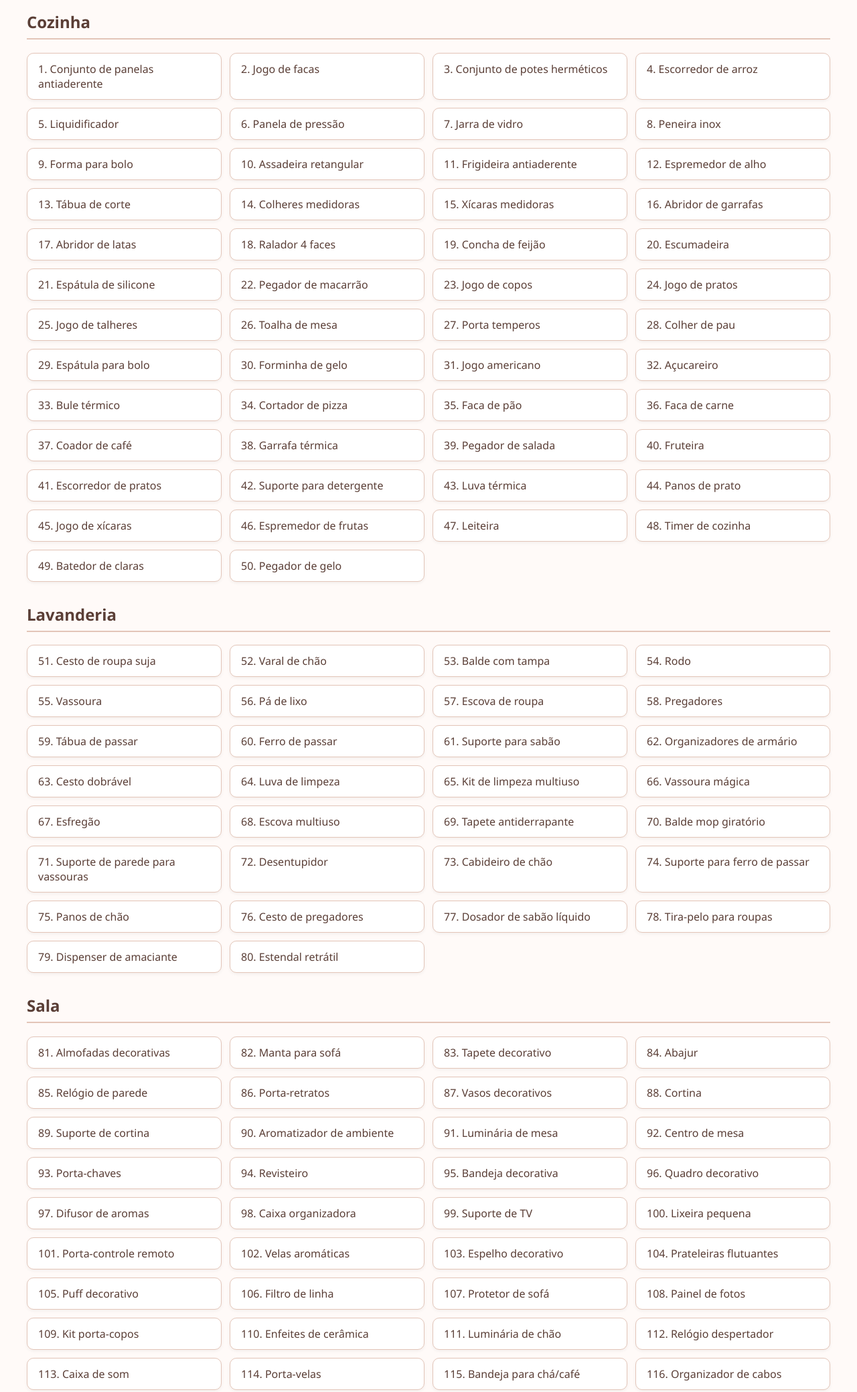
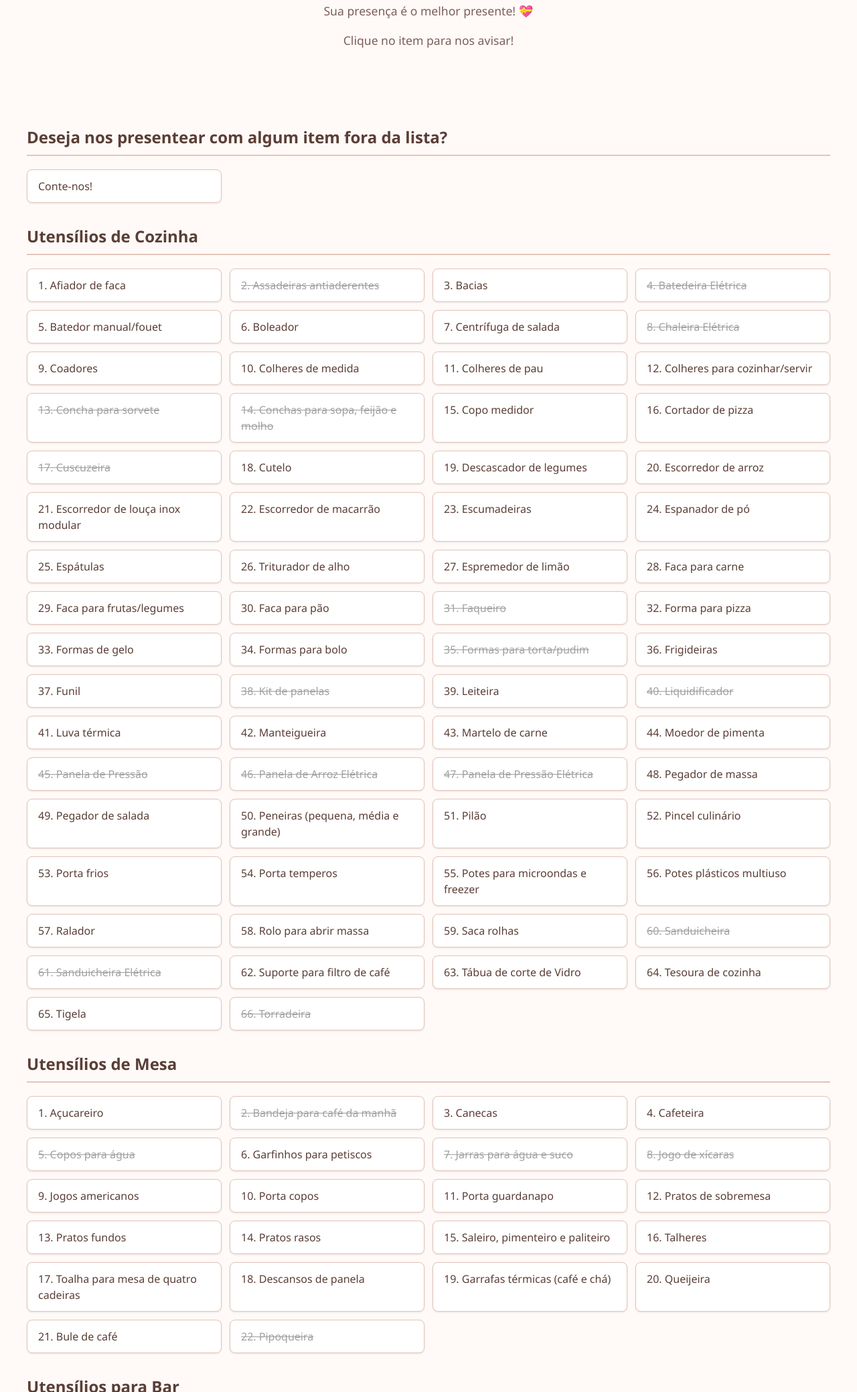
Before and after one commit to MatheusCastro13/cha-de-panela, a plain HTML site: page listadepresentes.html in a window 1280 px wide. Shown: the part 220-2299 px from the top of the page at 67% size. Drawn offline with Linux system fonts and the light colour scheme.

Commit message:
riscando itens

```diff
--- a/listadepresentes.html
+++ b/listadepresentes.html
@@ -2,25 +2,41 @@
 <html lang="pt-br">
 <head>
 <meta charset="UTF-8" />
-  <meta name="viewport" content="width=device-width, initial-scale=1.0"/>
+<meta name="viewport" content="width=device-width, initial-scale=1.0" />
 <title>Lista de Presentes - Dara & Matheus</title>
 <style>
 body {
 	font-family: 'Segoe UI', sans-serif;
 	margin: 0;
-      padding: 0;
 	background-color: #fffaf8;
 	color: #5a3e36;
+	line-height: 1.5;
+}
+
+.back-btn {
+	display: inline-block;
+	margin: 1rem;
+	font-weight: bold;
+	text-decoration: none;
+	color: #5a3e36;
+	border: 2px solid #5a3e36;
+	padding: 0.4rem 0.8rem;
+	border-radius: 6px;
+	transition: background 0.3s, color 0.3s;
+}
+
+.back-btn:hover {
+	background: #5a3e36;
+	color: #fffaf8;
 }
 
 header {
 	text-align: center;
-      padding: 2rem 1rem 1rem;
+	padding: 2rem 1rem;
 }
 
 header h1 {
 	font-size: 2rem;
-      margin-bottom: 0.5rem;
 }
 
 header p {
@@ -29,13 +45,13 @@
 }
 
 section {
-      padding: 2rem 1rem;
+	padding: 1rem;
 	max-width: 1200px;
 	margin: auto;
 }
 
 h2 {
-      font-size: 1.5rem;
+	font-size: 1.25rem;
 	margin-top: 2rem;
 	border-bottom: 2px solid #e3c5b8;
 	padding-bottom: 0.5rem;
@@ -43,7 +59,7 @@
 
 ul {
 	display: grid;
-      grid-template-columns: repeat(auto-fit, minmax(250px, 1fr));
+	grid-template-columns: 1fr;
 	gap: 0.75rem;
 	list-style: none;
 	padding: 0;
@@ -51,246 +67,291 @@
 }
 
 li {
-      background-color: #fff;
+	background: #fff;
 	border: 1px solid #e3c5b8;
 	padding: 0.75rem 1rem;
-      border-radius: 10px;
-      box-shadow: 0 2px 5px rgba(0,0,0,0.05);
+	border-radius: 8px;
+	box-shadow: 0 1px 3px rgba(0, 0, 0, 0.1);
 }
 
-    @media (max-width: 600px) {
+li a {
+	display: block;
+	text-decoration: none;
+	color: inherit;
+}
+
+@media ( min-width : 600px) {
+	ul {
+		grid-template-columns: repeat(2, 1fr);
+	}
 	header h1 {
+		font-size: 2.25rem;
+	}
+}
+
+@media ( min-width : 900px) {
+	ul {
+		grid-template-columns: repeat(3, 1fr);
+	}
+	h2 {
 		font-size: 1.5rem;
 	}
+}
+
+@media ( min-width : 1200px) {
+	ul {
+		grid-template-columns: repeat(4, 1fr);
+	}
+	section {
+		padding: 2rem;
+	}
+	header {
+		padding: 3rem 1rem 2rem;
+	}
+}
+
+.claimed {
+	color: #a0a0a0;
+	text-decoration: line-through;
+	cursor: default;
+}
+
+.claimed:hover {
+	background: none;
 }
 </style>
 </head>
 <body>
+	<a href="index.html" class="back-btn">← Voltar</a>
 	<header>
 		<h1>Lista de Presentes</h1>
-    <p>Ficaremos muito felizes com qualquer presente 💝</p>
+		<p>Sua presença é o melhor presente! 💝</p>
+		<p>Clique no item para nos avisar!</p>
 	</header>
 
-  <section>
-    <h2>Cozinha</h2>
-    <ul>
-      <li>1. Conjunto de panelas antiaderente</li>
-      <li>2. Jogo de facas</li>
-      <li>3. Conjunto de potes herméticos</li>
-      <li>4. Escorredor de arroz</li>
-      <li>5. Liquidificador</li>
-      <li>6. Panela de pressão</li>
-      <li>7. Jarra de vidro</li>
-      <li>8. Peneira inox</li>
-      <li>9. Forma para bolo</li>
-      <li>10. Assadeira retangular</li>
-      <li>11. Frigideira antiaderente</li>
-      <li>12. Espremedor de alho</li>
-      <li>13. Tábua de corte</li>
-      <li>14. Colheres medidoras</li>
-      <li>15. Xícaras medidoras</li>
-      <li>16. Abridor de garrafas</li>
-      <li>17. Abridor de latas</li>
-      <li>18. Ralador 4 faces</li>
-      <li>19. Concha de feijão</li>
-      <li>20. Escumadeira</li>
-      <li>21. Espátula de silicone</li>
-      <li>22. Pegador de macarrão</li>
-      <li>23. Jogo de copos</li>
-      <li>24. Jogo de pratos</li>
-      <li>25. Jogo de talheres</li>
-      <li>26. Toalha de mesa</li>
-      <li>27. Porta temperos</li>
-      <li>28. Colher de pau</li>
-      <li>29. Espátula para bolo</li>
-      <li>30. Forminha de gelo</li>
-      <li>31. Jogo americano</li>
-      <li>32. Açucareiro</li>
-      <li>33. Bule térmico</li>
-      <li>34. Cortador de pizza</li>
-      <li>35. Faca de pão</li>
-      <li>36. Faca de carne</li>
-      <li>37. Coador de café</li>
-      <li>38. Garrafa térmica</li>
-      <li>39. Pegador de salada</li>
-      <li>40. Fruteira</li>
-      <li>41. Escorredor de pratos</li>
-      <li>42. Suporte para detergente</li>
-      <li>43. Luva térmica</li>
-      <li>44. Panos de prato</li>
-      <li>45. Jogo de xícaras</li>
-      <li>46. Espremedor de frutas</li>
-      <li>47. Leiteira</li>
-      <li>48. Timer de cozinha</li>
-      <li>49. Batedor de claras</li>
-      <li>50. Pegador de gelo</li>
-    </ul>
+	<section id="gift-list"></section>
 
-    <h2>Lavanderia</h2>
-    <ul>
-      <li>51. Cesto de roupa suja</li>
-      <li>52. Varal de chão</li>
-      <li>53. Balde com tampa</li>
-      <li>54. Rodo</li>
-      <li>55. Vassoura</li>
-      <li>56. Pá de lixo</li>
-      <li>57. Escova de roupa</li>
-      <li>58. Pregadores</li>
-      <li>59. Tábua de passar</li>
-      <li>60. Ferro de passar</li>
-      <li>61. Suporte para sabão</li>
-      <li>62. Organizadores de armário</li>
-      <li>63. Cesto dobrável</li>
-      <li>64. Luva de limpeza</li>
-      <li>65. Kit de limpeza multiuso</li>
-      <li>66. Vassoura mágica</li>
-      <li>67. Esfregão</li>
-      <li>68. Escova multiuso</li>
-      <li>69. Tapete antiderrapante</li>
-      <li>70. Balde mop giratório</li>
-      <li>71. Suporte de parede para vassouras</li>
-      <li>72. Desentupidor</li>
-      <li>73. Cabideiro de chão</li>
-      <li>74. Suporte para ferro de passar</li>
-      <li>75. Panos de chão</li>
-      <li>76. Cesto de pregadores</li>
-      <li>77. Dosador de sabão líquido</li>
-      <li>78. Tira-pelo para roupas</li>
-      <li>79. Dispenser de amaciante</li>
-      <li>80. Estendal retrátil</li>
-    </ul>
+	<script>
+    (function() {
 
-    <h2>Sala</h2>
-    <ul>
-      <li>81. Almofadas decorativas</li>
-      <li>82. Manta para sofá</li>
-      <li>83. Tapete decorativo</li>
-      <li>84. Abajur</li>
-      <li>85. Relógio de parede</li>
-      <li>86. Porta-retratos</li>
-      <li>87. Vasos decorativos</li>
-      <li>88. Cortina</li>
-      <li>89. Suporte de cortina</li>
-      <li>90. Aromatizador de ambiente</li>
-      <li>91. Luminária de mesa</li>
-      <li>92. Centro de mesa</li>
-      <li>93. Porta-chaves</li>
-      <li>94. Revisteiro</li>
-      <li>95. Bandeja decorativa</li>
-      <li>96. Quadro decorativo</li>
-      <li>97. Difusor de aromas</li>
-      <li>98. Caixa organizadora</li>
-      <li>99. Suporte de TV</li>
-      <li>100. Lixeira pequena</li>
-      <li>101. Porta-controle remoto</li>
-      <li>102. Velas aromáticas</li>
-      <li>103. Espelho decorativo</li>
-      <li>104. Prateleiras flutuantes</li>
-      <li>105. Puff decorativo</li>
-      <li>106. Filtro de linha</li>
-      <li>107. Protetor de sofá</li>
-      <li>108. Painel de fotos</li>
-      <li>109. Kit porta-copos</li>
-      <li>110. Enfeites de cerâmica</li>
-      <li>111. Luminária de chão</li>
-      <li>112. Relógio despertador</li>
-      <li>113. Caixa de som</li>
-      <li>114. Porta-velas</li>
-      <li>115. Bandeja para chá/café</li>
-      <li>116. Organizador de cabos</li>
-      <li>117. Placa decorativa</li>
-      <li>118. Capa de almofada</li>
-      <li>119. Aparador de livros</li>
-      <li>120. Dispenser para petiscos</li>
-    </ul>
+    	'use strict';
 
-    <h2>Quarto</h2>
-    <ul>
-      <li>121. Jogo de lençol casal</li>
-      <li>122. Cobertor</li>
-      <li>123. Travesseiros</li>
-      <li>124. Colcha decorativa</li>
-      <li>125. Cortina para quarto</li>
-      <li>126. Abajur de cabeceira</li>
-      <li>127. Protetor de colchão</li>
-      <li>128. Fronhas</li>
-      <li>129. Tapete de quarto</li>
-      <li>130. Despertador</li>
-      <li>131. Prateleira para livros</li>
-      <li>132. Organizadores de gaveta</li>
-      <li>133. Porta-joias</li>
-      <li>134. Cesta decorativa</li>
-      <li>135. Espelho de parede</li>
-      <li>136. Cabideiro</li>
-      <li>137. Caixa para lembranças</li>
-      <li>138. Pendente de teto</li>
-      <li>139. Organizador de roupas</li>
-      <li>140. Luminária noturna</li>
-      <li>141. Porta-retrato triplo</li>
-      <li>142. Difusor de óleo essencial</li>
-      <li>143. Filtro de sonhos</li>
-      <li>144. Capa para colchão</li>
-      <li>145. Apoio de cabeça para cama</li>
-      <li>146. Capa para travesseiro</li>
-      <li>147. Organizador para sapatos</li>
-      <li>148. Almofada cervical</li>
-      <li>149. Prancha decorativa</li>
-      <li>150. Porta celular de cabeceira</li>
-      <li>151. Bandeja para cama</li>
-      <li>152. Lixeira pequena</li>
-      <li>153. Varal retrátil</li>
-      <li>154. Tábua de passar dobrável</li>
-      <li>155. Cortina blackout</li>
-      <li>156. Colchão inflável</li>
-      <li>157. Caixa de organização com tampa</li>
-      <li>158. Pufe para pés</li>
-      <li>159. Apoio lombar</li>
-      <li>160. Almofada de leitura</li>
-    </ul>
+    	const confirmedItems = [
+    		  "Utensílios de Cozinha|7",   // Chaleira Elétrica
+    		  "Utensílios de Cozinha|16",  // Cuscuzeira
+    		  "Utensílios de Cozinha|34",  // Formas para torta/pudim
+    		  "Utensílios de Cozinha|39",  // Liquidificador
+    		  "Utensílios de Cozinha|45",  // Panela de Arroz Elétrica
+    		  "Utensílios de Mesa|1",      // Bandeja para café da manhã
+    		  "Utensílios de Mesa|6",      // Jarras para água e suco
+    		  "Utensílios de Mesa|21",
+    		  "Área de Serviço e Limpeza|0",
+    		  "Utensílios de Cozinha|60",
+    		  "Utensílios para Bar|4",
+    		  "Área de Serviço e Limpeza|3",
+    		  "Utensílios de Cozinha|44",
+    		  "Utensílios de Cozinha|30",
+    		  "Utensílios de Mesa|4",
+    		  "Utensílios de Cozinha|46",
+    		  "Utensílios de Cozinha|3",
+    		  "Utensílios de Cozinha|1",
+    		  "Utensílios de Cozinha|59",
+    		  "Utensílios de Cozinha|13",
+    		  "Utensílios de Mesa|7",
+    		  "Utensílios de Cozinha|12",
+    		  "Utensílios de Cozinha|37",
+    		  "Utensílios de Cozinha|65"
 
-    <h2>Banheiro</h2>
-    <ul>
-      <li>161. Jogo de toalhas</li>
-      <li>162. Tapete antiderrapante</li>
-      <li>163. Cortina de box</li>
-      <li>164. Suporte de papel higiênico</li>
-      <li>165. Porta escova de dentes</li>
-      <li>166. Dispenser de sabonete líquido</li>
-      <li>167. Lixeira para banheiro</li>
-      <li>168. Suporte de shampoo</li>
-      <li>169. Toalhas de rosto</li>
-      <li>170. Escova sanitária</li>
-      <li>171. Suporte para toalhas</li>
-      <li>172. Cesto de lixo com pedal</li>
-      <li>173. Organizador de armário</li>
-      <li>174. Espelho pequeno</li>
-      <li>175. Tapete de pia</li>
-      <li>176. Saboneteira</li>
-      <li>177. Prateleira de canto</li>
-      <li>178. Ganchos adesivos</li>
-      <li>179. Aromatizador</li>
-      <li>180. Toalha de piso</li>
-      <li>181. Escova para unhas</li>
-      <li>182. Kit higiene</li>
-      <li>183. Porta algodão</li>
-      <li>184. Porta cotonete</li>
-      <li>185. Cortina de plástico decorada</li>
-      <li>186. Protetor de vaso</li>
-      <li>187. Organizador de maquiagem</li>
-      <li>188. Cesto de roupa íntima</li>
-      <li>189. Caixa organizadora</li>
-      <li>190. Sabonete líquido decorado</li>
-      <li>191. Suporte de secador</li>
-      <li>192. Tapete para box</li>
-      <li>193. Dispenser de álcool gel</li>
-      <li>194. Espelho com aumento</li>
-      <li>195. Toalha infantil (para visitas)</li>
-      <li>196. Suporte de escova e pasta</li>
-      <li>197. Aromatizador de varetas</li>
-      <li>198. Organizador de banheiro</li>
-      <li>199. Porta-toalha de bancada</li>
-      <li>200. Kit sabonetes decorativos</li>
-    </ul>
-  </section>
+    		];
+
+    	const lists = {
+    	        "Utensílios de Cozinha": [
+    	          "Afiador de faca",
+    	          "Assadeiras antiaderentes",
+    	          "Bacias",
+    	          "Batedeira Elétrica",
+    	          "Batedor manual/fouet",
+    	          "Boleador",
+    	          "Centrífuga de salada",
+    	          "Chaleira Elétrica",
+    	          "Coadores",
+    	          "Colheres de medida",
+    	          "Colheres de pau",
+    	          "Colheres para cozinhar/servir",
+    	          "Concha para sorvete",
+    	          "Conchas para sopa, feijão e molho",
+    	          "Copo medidor",
+    	          "Cortador de pizza",
+    	          "Cuscuzeira",
+    	          "Cutelo",
+    	          "Descascador de legumes",
+    	          "Escorredor de arroz",
+    	          "Escorredor de louça inox modular",
+    	          "Escorredor de macarrão",
+    	          "Escumadeiras",
+    	          "Espanador de pó",
+    	          "Espátulas",
+    	          "Triturador de alho",
+    	          "Espremedor de limão",
+    	          "Faca para carne",
+    	          "Faca para frutas/legumes",
+    	          "Faca para pão",
+    	          "Faqueiro",
+    	          "Forma para pizza",
+    	          "Formas de gelo",
+    	          "Formas para bolo",
+    	          "Formas para torta/pudim",
+    	          "Frigideiras",
+    	          "Funil",
+    	          "Kit de panelas",
+    	          "Leiteira",
+    	          "Liquidificador",
+    	          "Luva térmica",
+    	          "Manteigueira",
+    	          "Martelo de carne",
+    	          "Moedor de pimenta",
+    	          "Panela de Pressão",
+    	          "Panela de Arroz Elétrica",
+    	          "Panela de Pressão Elétrica",
+    	          "Pegador de massa",
+    	          "Pegador de salada",
+    	          "Peneiras (pequena, média e grande)",
+    	          "Pilão",
+    	          "Pincel culinário",
+    	          "Porta frios",
+    	          "Porta temperos",
+    	          "Potes para microondas e freezer",
+    	          "Potes plásticos multiuso",
+    	          "Ralador",
+    	          "Rolo para abrir massa",
+    	          "Saca rolhas",
+    	          "Sanduicheira",
+    	          "Sanduicheira Elétrica",
+    	          "Suporte para filtro de café",
+    	          "Tábua de corte de Vidro",
+    	          "Tesoura de cozinha",
+    	          "Tigela",
+    	          "Torradeira"
+    	        ],
+    	        "Utensílios de Mesa": [
+    	          "Açucareiro",
+    	          "Bandeja para café da manhã",
+    	          "Canecas",
+    	          "Cafeteira",
+    	          "Copos para água",
+    	          "Garfinhos para petiscos",
+    	          "Jarras para água e suco",
+    	          "Jogo de xícaras",
+    	          "Jogos americanos",
+    	          "Porta copos",
+    	          "Porta guardanapo",
+    	          "Pratos de sobremesa",
+    	          "Pratos fundos",
+    	          "Pratos rasos",
+    	          "Saleiro, pimenteiro e paliteiro",
+    	          "Talheres",
+    	          "Toalha para mesa de quatro cadeiras",
+    	          "Descansos de panela",
+    	          "Garrafas térmicas (café e chá)",
+    	          "Queijeira",
+    	          "Bule de café",
+    	          "Pipoqueira"
+    	        ],
+    	        "Utensílios para Bar": [
+    	          "Abridor de lata",
+    	          "Balde e pinça de gelo",
+    	          "Copos para drinks",
+    	          "Petisqueira",
+    	          "Taças",
+    	          "Misturador de drinks"
+    	        ],
+    	        "Área de Serviço e Limpeza": [
+    	       	  "Aspirador de pó",
+    	          "Avental",
+    	          "Capacho",
+    	          "Ferro de passar roupa",
+    	          "Lixeiras para pia e chão",
+    	          "Rodinho de pia",
+    	          "Suporte de detergente e esponja",
+    	          "Tábua de passar roupa",
+    	          "Vassoura/rodo e pá",
+    	        ],
+    	        "Itens para Banheiro": [
+    	          "Conjunto de toalhas de banho, rosto e mãos",
+    	          "Tapete de pedra para banheiro",
+    	          "Dispensadores de sabonete líquido",
+    	          "Bandeja ou cesto para organizar produtos de higiene pessoal",
+    	          "Espelho de aumento para maquiagem ou barbear",
+    	          "Organizadores de gavetas ou prateleiras para guardar itens de banheiro",
+    	          "Conjunto de acessórios de banheiro (porta escova de dentes, porta sabonete líquido, etc.)",
+    	          "Escova de vaso sanitário e suporte preto",
+    	          "Roupão de banho",
+    	          "Cesto de rupa suja"
+    	        ],
+    	        "Itens para o Quarto": [
+    	          "Conjunto de lençóis cama king size",
+    	          "Edredom ou cobertor",
+    	          "Travesseiros",
+    	          "Manta decorativa para a cama",
+    	          "Almofadas decorativas",
+    	          "Abajures ou luminárias",
+    	          "Cortinas com blackout ou persianas",
+    	          "Kit de roupa de cama (king size) coordenada (capa de edredom, lençóis, fronhas) em um design elegante",
+    	          "Ventilador"
+    	        ]
+    	      };
+
+    	const wpp = '556293305397';
+
+    	  const section = document.getElementById('gift-list');
+
+    	  const h2Custom = document.createElement('h2');
+    	  h2Custom.textContent = 'Deseja nos presentear com algum item fora da lista?';
+    	  section.appendChild(h2Custom);
+
+    	  const ulCustom = document.createElement('ul');
+    	  const liCustom = document.createElement('li');
+    	  const aCustom = document.createElement('a');
+    	  aCustom.textContent = 'Conte-nos!';
+    	  aCustom.href   = `https://wa.me/${wpp}?text=${encodeURIComponent('Descreva o item:')}`;
+    	  aCustom.target = '_blank';
+    	  aCustom.rel    = 'noopener';
+    	  liCustom.appendChild(aCustom);
+    	  ulCustom.appendChild(liCustom);
+    	  section.appendChild(ulCustom);
+
+    	  Object.entries(lists).forEach(([category, items]) => {
+    	    const h2 = document.createElement('h2');
+    	    h2.textContent = category;
+    	    section.appendChild(h2);
+
+    	    const ul = document.createElement('ul');
+
+    	    items.forEach((item, index) => {
+    	      const key  = `${category}|${index}`;
+    	      const text = `${index + 1}. ${item}`;
+    	      const li   = document.createElement('li');
+
+    	      if (confirmedItems.includes(key)) {
+    	        const span = document.createElement('span');
+    	        span.textContent = text;
+    	        span.classList.add('claimed');
+    	        li.appendChild(span);
+    	      } else {
+    	        const a = document.createElement('a');
+    	        a.textContent = text;
+    	        a.href        = `https://wa.me/${wpp}?text=${encodeURIComponent(text)}`;
+    	        a.target      = '_blank';
+    	        a.rel         = 'noopener';
+    	        li.appendChild(a);
+    	      }
+
+    	      ul.appendChild(li);
+    	    });
+
+    	    section.appendChild(ul);
+    	  });
+    	})();
+    	</script>
 </body>
 </html>
```
Lines whose indentation alone changed are shown as unchanged.
